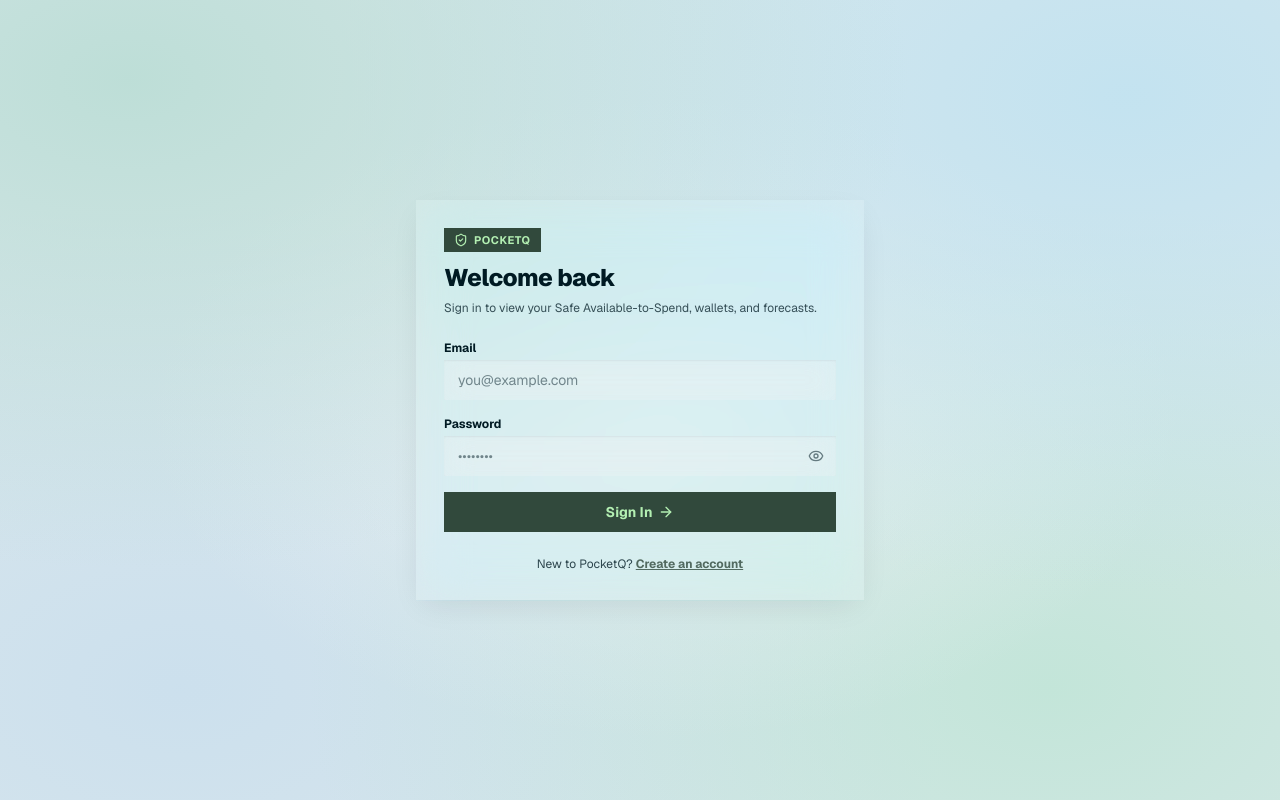
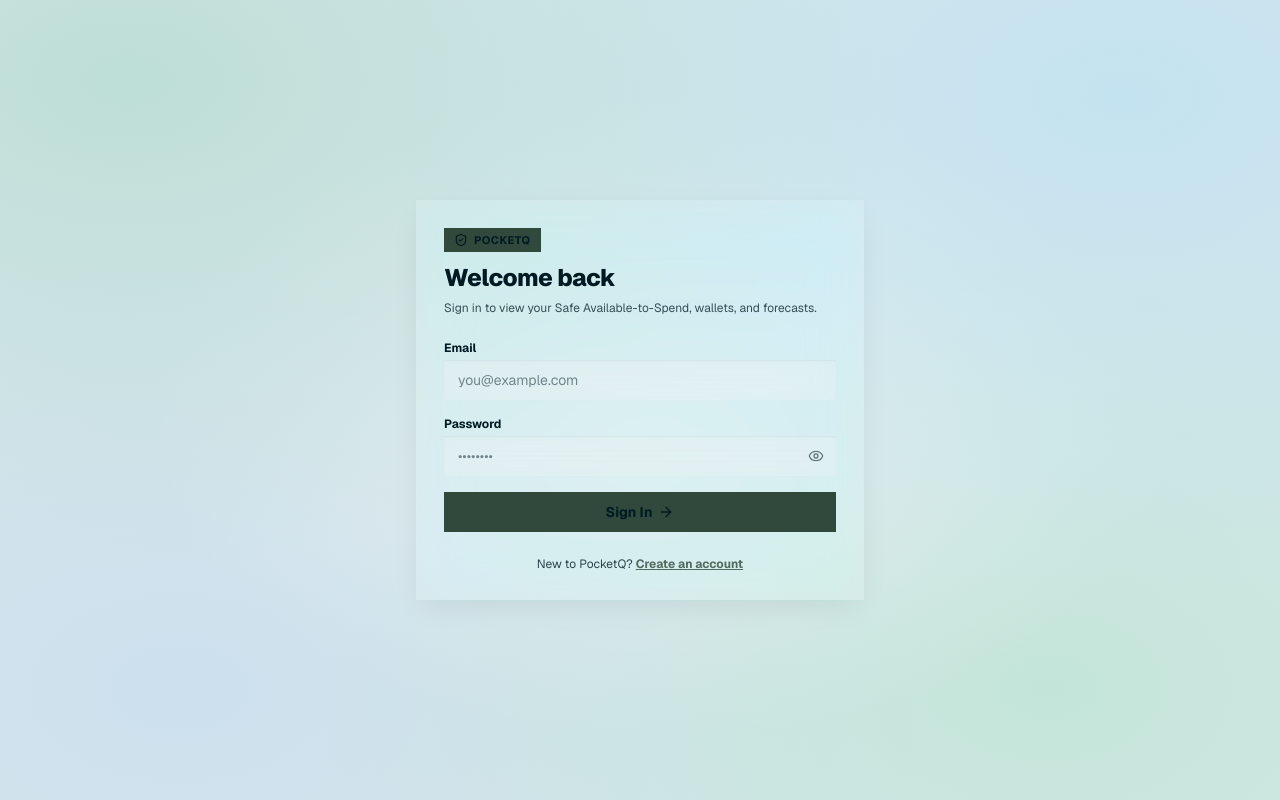
Before and after one commit to NazhaTarannum/pocketq, a Next.js app: page /login in a window 1280 px wide. Built offline with nearby package versions, Linux system fonts and the light colour scheme.

Commit message:
Fix low-contrast E8F1F2 and B3EFB2 text in Light Mode

```diff
--- a/app/globals.css
+++ b/app/globals.css
@@ -148,3 +148,24 @@ select option {
   background-color: rgba(7, 30, 34, 0.94);
   color: #E8F1F2;
 }
+
+
+/* High-Contrast Light Mode Text Fix for Active Pills & Cards */
+html:not(.dark) .text-\[\#E8F1F2\],
+html:not(.dark) .text-\[\#B3EFB2\] {
+  color: #001A23 !important;
+}
+
+html:not(.dark) .text-\[\#7A9E7E\] {
+  color: #097A42 !important;
+}
+
+/* Keep bright text inside the dark frosted hero card */
+.hero-spendable-card .text-\[\#E8F1F2\],
+.hero-spendable-card {
+  color: #F2F8FA !important;
+}
+
+.hero-spendable-card .text-\[\#B3EFB2\] {
+  color: #3EE895 !important;
+}
```
